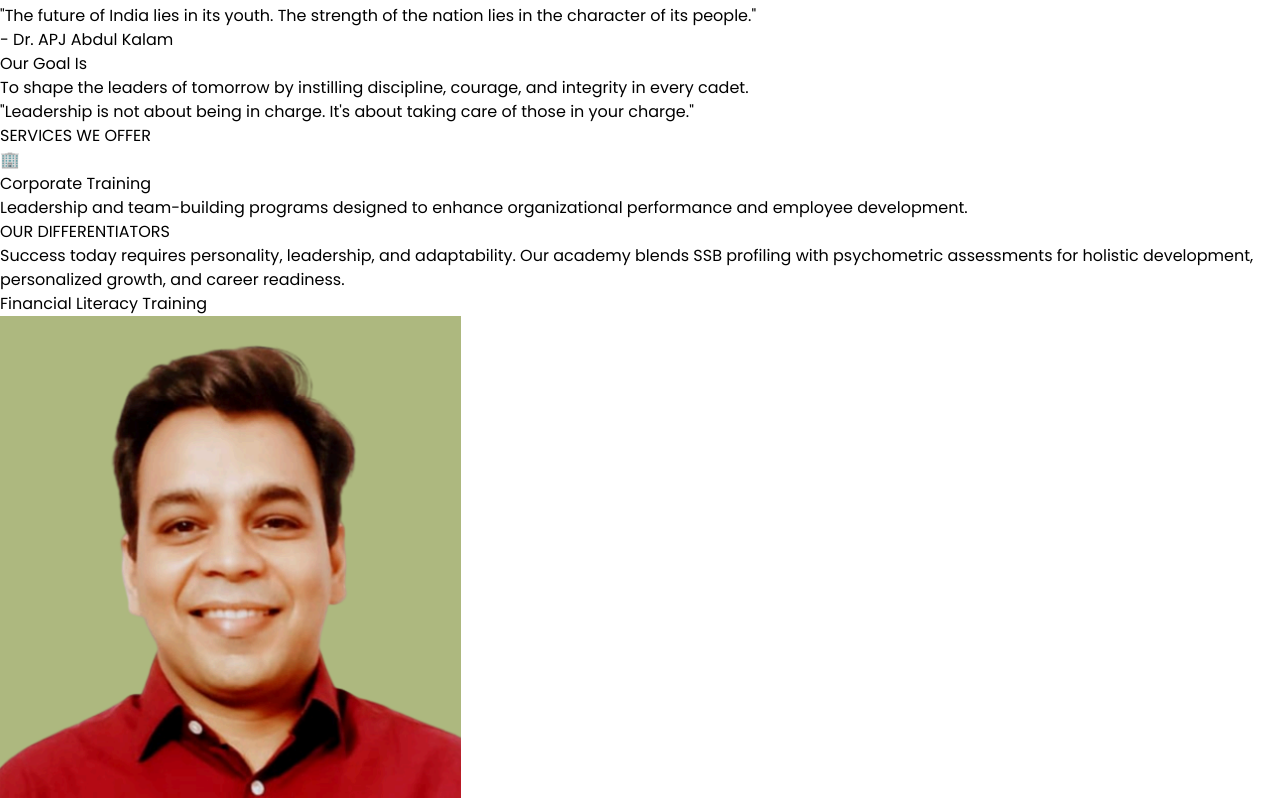
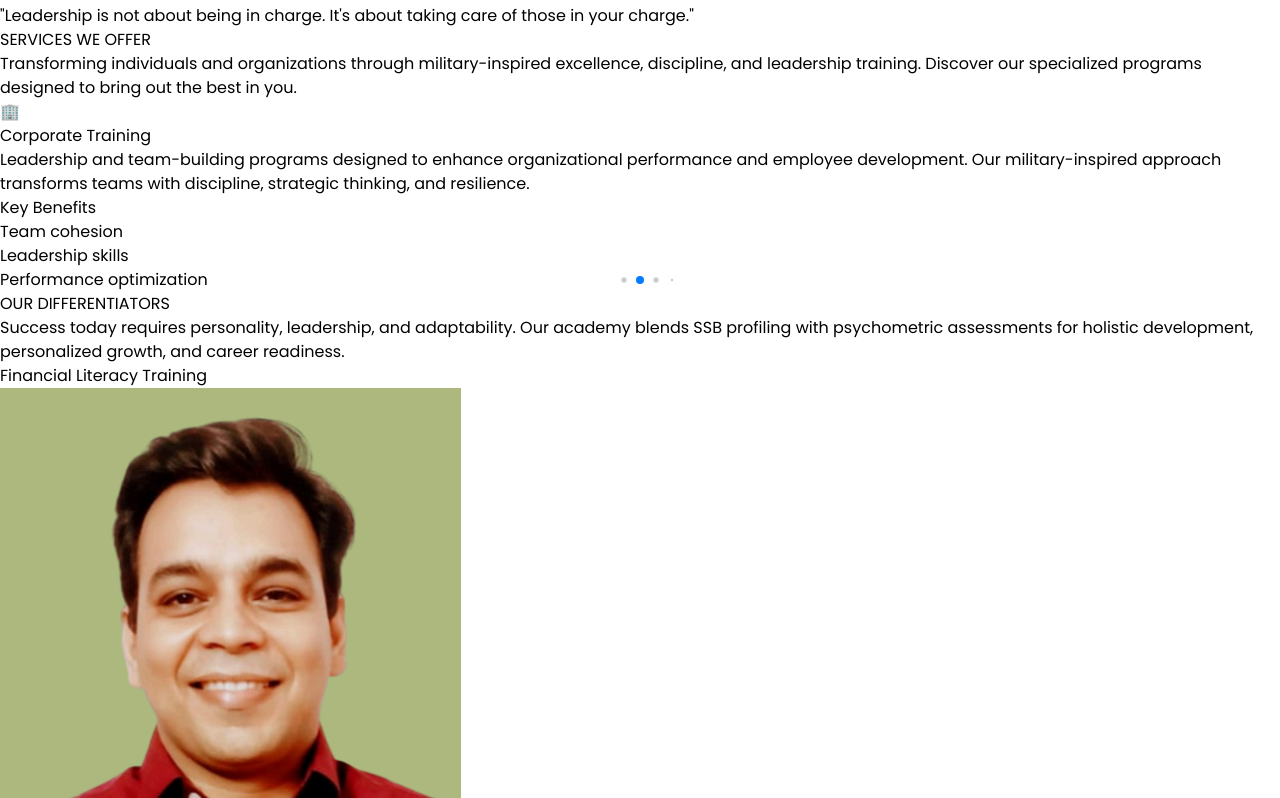
Before and after one commit to devsharmagit/invincio, a React (Vite) app in the folder client/: page / in a window 1280 px wide. Shown: the part 1062-1860 px from the top of the page. Built offline with nearby package versions, Linux system fonts and the light colour scheme.

Commit message:
added changes

```diff
--- a/client/src/App.tsx
+++ b/client/src/App.tsx
@@ -27,9 +27,9 @@ function App() {
       <Services />
       <OurDifferentiators />
       <OurOfferings />
-      <Mentors />
       <Partnership />
       <Projects />
+      <Mentors />
       <Recomendes />
       <HeroSection />
       <WhySection />
--- a/client/src/components/Mentors.tsx
+++ b/client/src/components/Mentors.tsx
@@ -14,6 +14,7 @@ import hina from "../assets/mentor/hina.png";
 import vinod from "../assets/mentor/vinod.png"
 import pooja from "../assets/mentor/pooja.png"
 import hema from "../assets/mentor/hema.png"
+import tanugola from "../assets/mentor/tanugola.jpeg"
 
 
 interface MentorData {
@@ -89,6 +90,12 @@ const mentorData: MentorData[] = [
     description:
       "Hina Arora, Engineering Manager & Career Coach, has helped 500+ students secure jobs, optimized 1,000+ LinkedIn profiles, and built a 300K+ social media following. She specializes in ATS resumes and interview success.",
     imageUrl: hina,
+  },
+  {
+    name: "Tanu Gola",
+    description:
+      "Motivated Economics undergrad at LSR College with interests in consulting and decision-making. Junior Consultant at LSR Consulting Club, active in WICCI, skilled in Canva, event coordination, and driven by creative, impactful problem-solving.",
+    imageUrl: tanugola,
   },
 ];
 
--- a/client/src/components/OurDifferentiators.tsx
+++ b/client/src/components/OurDifferentiators.tsx
@@ -73,25 +73,32 @@ const OurDifferentiators: React.FC = () => {
         </div>
         <div className="max-w-3xl flex justify-center items-center mx-auto gap-5 mb-5">
           <div className="w-1/2 flex justify-center flex-col items-center gap-2">
-            <img src={sunny} alt="" className="w-full rounded-lg max-w-[300px]" />
-            <h2 className="text-xl font-bold text-[#2d4b41]">
-            CA Sunny Sabharwal
-            </h2>
-          </div>
-          <div className="w-1/2">
-            <p className="text-gray-600 font-medium text-lg">
-            Chartered Accountant and Financial Literacy
-Trainer with 18 years of experience in banking,
-risk management, and financial consulting.
-Conducted international training programs
-across Asia, including the Philippines and Nepal.
-Specializes in bridging theory with real-world
-applications through interactive learning and
-case studies. Passionate about equipping
-professionals with financial acumen for better
-decision-making and long-term success.
-            </p>
-          </div>
+          <div
+
+              className={`bg-white rounded-xl overflow-hidden shadow-md transition-all duration-300 hover:shadow-xl flex flex-row items-center px-6 py-8 w-full md:w-[35rem] gap-8`}
+            >
+              <div
+                className='w-64 h-64 rounded-lg overflow-hidden'
+              >
+                <img
+                  src={sunny}
+                  alt={sunny}
+                  className="object-cover object-top w-full h-full"
+                />
+              </div>
+
+              <div className="flex-1">
+                <h3 className="text-xl font-bold text-[#2d4b41] mb-3">
+                CA Sunny Sabharwal
+                </h3>
+
+
+                <p className="text-gray-600 text-sm">
+                Chartered Accountant and Financial Literacy Trainer with 18 years of experience in banking, risk management, and financial consulting. Conducted international training programs across Asia, including the Philippines and Nepal. Specializes in bridging theory with real-world applications through interactive learning and case studies. Passionate about equipping professionals with financial acumen for better decision-making and long-term success.
+                </p>
+              </div>
+            </div>
+            </div>
         </div>
         <div className="max-w-5xl mx-auto text-center mt-20 mb-20">
           <h2 className="text-3xl font-bold text-[#2d4b41] text-center">
--- a/client/src/components/Partnership.tsx
+++ b/client/src/components/Partnership.tsx
@@ -4,7 +4,7 @@ import React from 'react'
 
 const Partnership = () => {
   return (
-    <section className="py-16 bg-[#eaeeed]">
+    <section className="py-16 bg-[#fff]">
       <div className="container mx-auto px-4">
         <div className="text-center mb-12">
           <h2 className="text-3xl md:text-4xl font-bold text-[#2d4b41] mb-4">
@@ -65,7 +65,7 @@ const Partnership = () => {
           </div>
 
           {/* Podcast Section */}
-          <div className="bg-[#fff] rounded-xl shadow-lg p-8 max-w-4xl mx-auto">
+          <div className="bg-[#eaeeed] rounded-xl shadow-lg p-8 max-w-4xl mx-auto">
             <h3 className="text-2xl font-semibold text-[#2d4b41] mb-6">Featured Podcast</h3>
             <div className="grid grid-cols-1 md:grid-cols-2 gap-8 items-center">
               <div className="aspect-w-9 aspect-h-16">
--- a/client/src/components/Projects.tsx
+++ b/client/src/components/Projects.tsx
@@ -40,7 +40,7 @@ const Projects = () => {
   ]
 
   return (
-    <section className="py-16 bg-[#fff]" id="projects">
+    <section className="py-16 bg-[#eaeeed]" id="projects">
       <div className="container mx-auto px-4">
         <div className="text-center mb-12">
           <h2 className="text-3xl md:text-4xl font-bold text-[#2d4b41] mb-4">
--- a/client/src/components/Services.tsx
+++ b/client/src/components/Services.tsx
@@ -8,43 +8,79 @@ import 'swiper/css/navigation'
 const services = [
   {
     title: "SSB Coaching",
-    description: "Comprehensive training for Services Selection Board interviews with personalized guidance and mock tests.",
-    icon: "🎖️"
+    description: "Comprehensive training for Services Selection Board interviews with personalized guidance and mock tests. Our expert trainers have military backgrounds to provide authentic insights and practical strategies for success.",
+    icon: "🎖️",
+    benefits: ["90% success rate", "Personalized feedback", "Real-time simulations"]
   },
   {
     title: "Corporate Training",
-    description: "Leadership and team-building programs designed to enhance organizational performance and employee development.",
-    icon: "🏢"
+    description: "Leadership and team-building programs designed to enhance organizational performance and employee development. Our military-inspired approach transforms teams with discipline, strategic thinking, and resilience.",
+    icon: "🏢",
+    benefits: ["Team cohesion", "Leadership skills", "Performance optimization"]
   },
   {
     title: "School Programs",
-    description: "Specialized programs for schools focusing on leadership, discipline, and character building.",
-    icon: "🏫"
+    description: "Specialized programs for schools focusing on leadership, discipline, and character building. We help shape young minds into confident, resilient individuals through structured activities and mentorship.",
+    icon: "🏫",
+    benefits: ["Character development", "Confidence building", "Life skills"]
   },
   {
     title: "Skill Development",
-    description: "Coming soon: Advanced skill development programs for personal and professional growth.",
-    icon: "📚"
+    description: "Coming soon: Advanced skill development programs for personal and professional growth. Master critical thinking, time management, problem-solving, and communication skills with our expert trainers.",
+    icon: "📚",
+    benefits: ["Practical skills", "Industry relevance", "Certified programs"]
   },
   {
     title: "Motivational Speeches",
-    description: "Inspiring talks for students focusing on leadership, discipline, and achieving excellence.",
-    icon: "🎤"
+    description: "Inspiring talks for students focusing on leadership, discipline, and achieving excellence. Our speakers share real-life experiences to motivate and guide students toward successful futures.",
+    icon: "🎤",
+    benefits: ["Inspiring stories", "Actionable advice", "Interactive sessions"]
   }
 ];
 
+const ServicesCard = ({ service }) => {
+  return (
+    <div className="bg-white rounded-xl shadow-lg p-8 py-12 transform transition-transform hover:scale-105 h-full">
+      <div className="text-7xl mb-6 text-center text-[#2d4b41]">
+        {service.icon}
+      </div>
+      <h3 className="text-2xl font-bold text-[#2d4b41] text-center mb-4">
+        {service.title}
+      </h3>
+      <p className="text-gray-600 text-center mb-6">
+        {service.description}
+      </p>
+      <div className="border-t border-gray-200 pt-4">
+        <h4 className="text-lg font-semibold text-[#2d4b41] text-center mb-3">Key Benefits</h4>
+        <ul className="flex flex-wrap justify-center gap-2">
+          {service.benefits.map((benefit, idx) => (
+            <li key={idx} className="bg-[#e8f0ec] text-[#2d4b41] px-3 py-1 rounded-full text-sm">
+              {benefit}
+            </li>
+          ))}
+        </ul>
+      </div>
+    </div>
+  );
+};
+
 const Services = () => {
   return (
-    <section className="py-16 bg-[#eaeeed]">
+    <section className="py-32 bg-[#eaeeed]">
       <div className="container mx-auto px-4">
-        <div className="text-center mb-12">
-          <h2 className="text-3xl md:text-4xl font-bold text-[#2d4b41] mb-4">
+        <div className="text-center mb-16">
+          <h2 className="text-4xl md:text-5xl font-bold text-[#2d4b41] mb-4">
             SERVICES WE OFFER
           </h2>
-          <div className="w-24 h-1 bg-[#718979] mx-auto mb-4"></div>
+          <div className="w-32 h-1 bg-[#718979] mx-auto mb-6"></div>
+          <p className="text-lg text-gray-600 max-w-3xl mx-auto">
+            Transforming individuals and organizations through military-inspired excellence,
+            discipline, and leadership training. Discover our specialized programs designed
+            to bring out the best in you.
+          </p>
         </div>
 
-        <div className="max-w-4xl mx-auto">
+        <div className="max-w-5xl mx-auto">
           <Swiper
             modules={[Autoplay, Pagination]}
             spaceBetween={30}
@@ -53,23 +89,16 @@ const Services = () => {
               delay: 5000,
               disableOnInteraction: false,
             }}
-
+            pagination={{
+              clickable: true,
+              dynamicBullets: true,
+            }}
             navigation={false}
             className="mySwiper"
           >
             {services.map((service, index) => (
               <SwiperSlide key={index}>
-                <div className="bg-white rounded-xl shadow-lg p-8 transform transition-transform hover:scale-105">
-                  <div className="text-6xl mb-6 text-center text-[#2d4b41]">
-                    {service.icon}
-                  </div>
-                  <h3 className="text-2xl font-bold text-[#2d4b41] text-center mb-4">
-                    {service.title}
-                  </h3>
-                  <p className="text-gray-600 text-center">
-                    {service.description}
-                  </p>
-                </div>
+                <ServicesCard service={service} />
               </SwiperSlide>
             ))}
           </Swiper>
--- a/client/src/components/Tagline.tsx
+++ b/client/src/components/Tagline.tsx
@@ -2,27 +2,10 @@ import React from 'react'
 
 const Tagline = () => {
   return (
-    <section className="py-20 bg-[#fff]">
+    <section className="py-32 bg-[#fff]">
       <div className="container mx-auto px-4">
         <div className="text-center">
-          {/* Patriotic Quote */}
-          <div className="mb-12">
-            <p className="text-2xl md:text-3xl italic text-[#2d4b41] font-medium leading-relaxed">
-              "The future of India lies in its youth. The strength of the nation lies in the character of its people."
-            </p>
-            <p className="text-base text-gray-600 mt-3">- Dr. APJ Abdul Kalam</p>
-          </div>
-
-          {/* Goal Statement */}
-          <div className="mb-12">
-            <p className="text-sm uppercase tracking-widest text-[#718979] mb-3">Our Goal Is</p>
-            <p className="text-lg text-gray-700 max-w-3xl mx-auto font-medium">
-              To shape the leaders of tomorrow by instilling discipline, courage, and integrity in every cadet.
-            </p>
-          </div>
-
-          {/* Leader's Tagline */}
-          <div className="mt-12">
+          <div className="">
             <p className="text-3xl md:text-4xl font-bold text-[#2d4b41] leading-tight">
               "Leadership is not about being in charge. It's about taking care of those in your charge."
             </p>
```
Also changed, not shown: client/src/assets/mentor/tanugola.jpeg (added).
